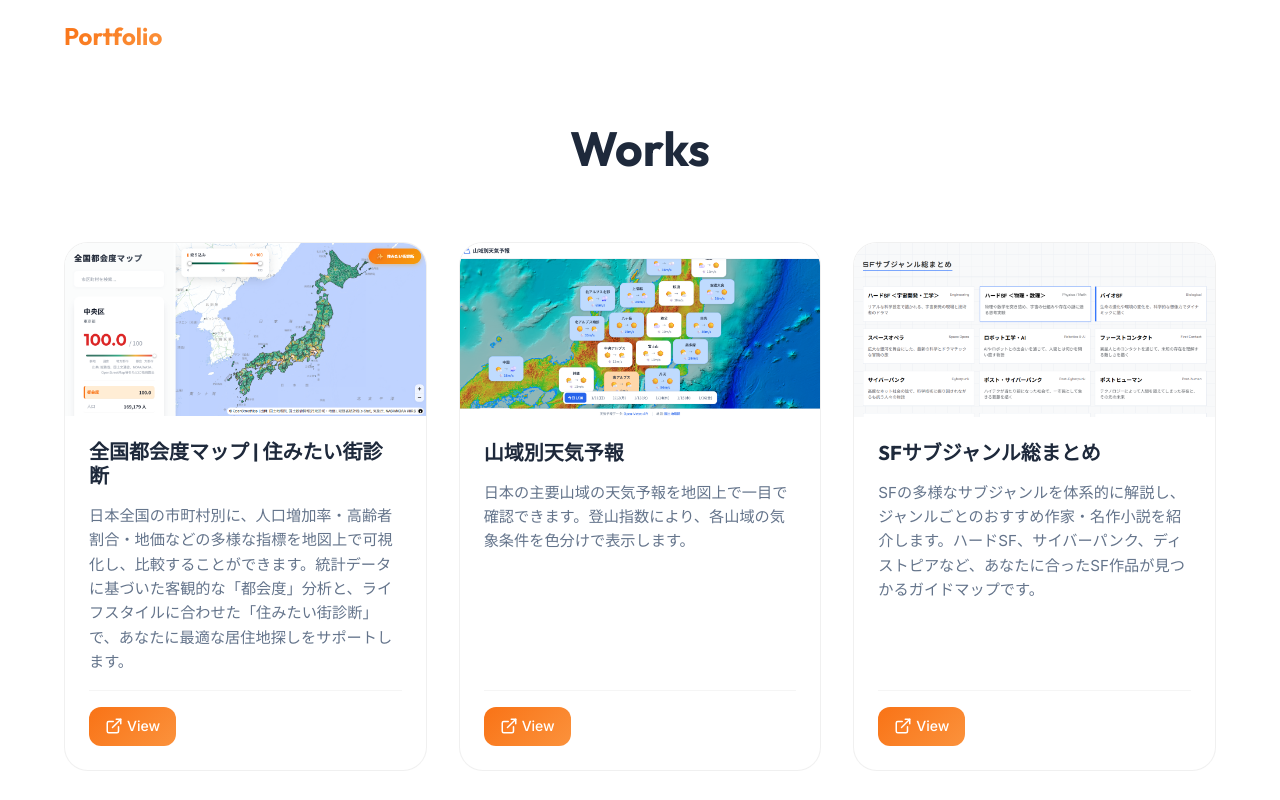
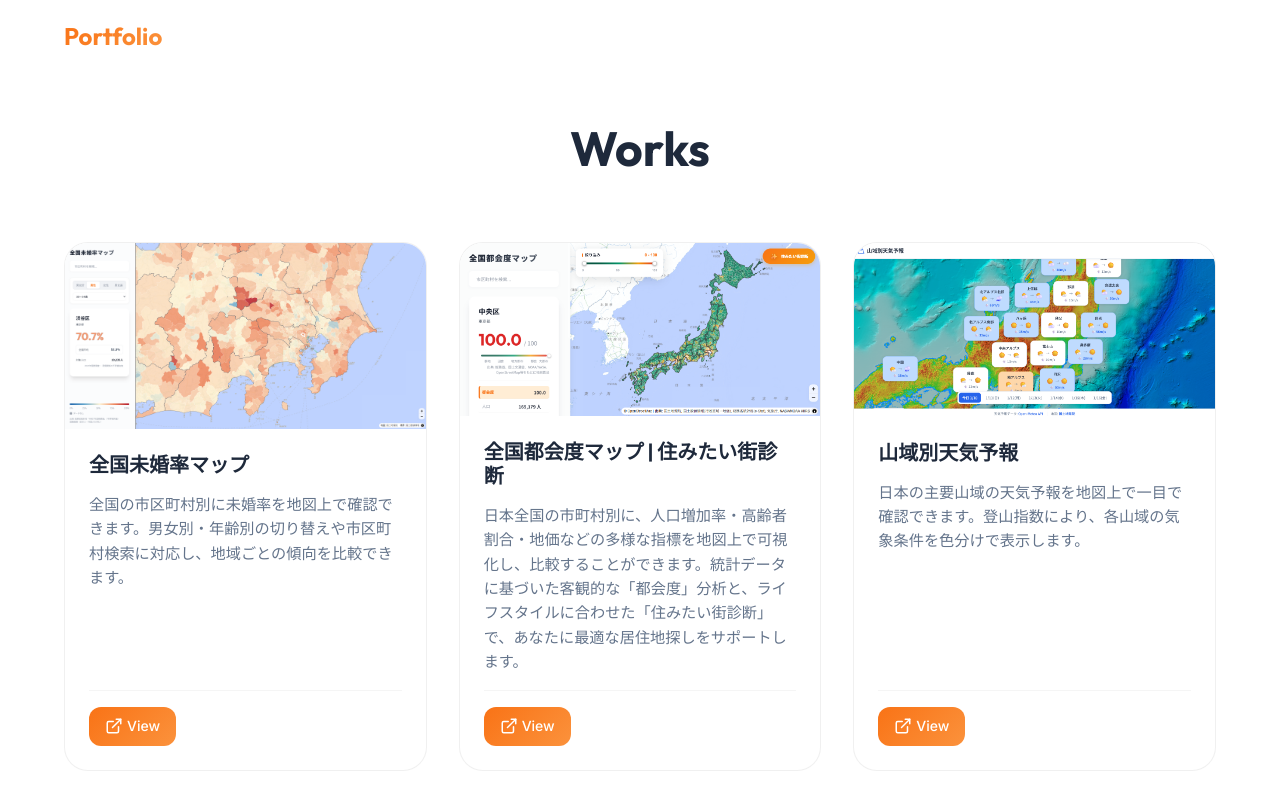
Before and after one commit to snp-model/snp-model.github.io, a React (Vite) app: page / in a window 1280 px wide. Shown: the top 800 px of the page. Built offline with nearby package versions, Linux system fonts and the light colour scheme.

Commit message:
Add unmarried rate map to portfolio

```diff
--- a/index.html
+++ b/index.html
@@ -22,10 +22,10 @@
     <meta name="supported-color-schemes" content="light" />
 
     <!-- 基本 SEO メタタグ -->
-    <title>Portfolio | snp</title>
+    <title>snp Portfolio | 個人開発のWebアプリ</title>
     <meta
       name="description"
-      content="snpのポートフォリオ。個人で開発したWebアプリケーションを公開しています。"
+      content="snpの個人開発ポートフォリオ。全国都会度マップ・全国未婚率マップをはじめ、暮らしや音楽に役立つWebアプリを紹介しています。"
     />
     <meta name="author" content="snp" />
 
@@ -35,28 +35,31 @@
     <!-- OGP (Open Graph Protocol) -->
     <meta property="og:type" content="website" />
     <meta property="og:url" content="https://serendiproducts.dev/" />
-    <meta property="og:title" content="Portfolio | snp" />
+    <meta property="og:title" content="snp Portfolio | 個人開発のWebアプリ" />
     <meta
       property="og:description"
-      content="snpのポートフォリオ。個人で開発したWebアプリケーションを公開しています。"
+      content="snpの個人開発ポートフォリオ。全国都会度マップ・全国未婚率マップをはじめ、暮らしや音楽に役立つWebアプリを紹介しています。"
     />
     <meta
       property="og:image"
-      content="https://serendiproducts.dev/og-image.png"
+      content="https://serendiproducts.dev/assets/project-unmarried-rate-map.png"
     />
+    <meta property="og:image:alt" content="全国未婚率マップのスクリーンショット" />
+    <meta property="og:image:width" content="1910" />
+    <meta property="og:image:height" content="988" />
     <meta property="og:site_name" content="snp Portfolio" />
     <meta property="og:locale" content="ja_JP" />
 
     <!-- Twitter Card -->
     <meta name="twitter:card" content="summary_large_image" />
-    <meta name="twitter:title" content="Portfolio | snp" />
+    <meta name="twitter:title" content="snp Portfolio | 個人開発のWebアプリ" />
     <meta
       name="twitter:description"
-      content="snpのポートフォリオ。個人で開発したWebアプリケーションを公開しています。"
+      content="snpの個人開発ポートフォリオ。全国都会度マップ・全国未婚率マップをはじめ、暮らしや音楽に役立つWebアプリを紹介しています。"
     />
     <meta
       name="twitter:image"
-      content="https://serendiproducts.dev/og-image.png"
+      content="https://serendiproducts.dev/assets/project-unmarried-rate-map.png"
     />
 
     <!-- Google Fonts: Outfit & Inter -->
@@ -74,7 +77,7 @@
         "@type": "WebSite",
         "name": "snp Portfolio",
         "url": "https://serendiproducts.dev/",
-        "description": "snpのポートフォリオ。個人で開発したWebアプリケーションを公開しています。",
+        "description": "snpの個人開発ポートフォリオ。全国都会度マップ・全国未婚率マップをはじめ、暮らしや音楽に役立つWebアプリを紹介しています。",
         "author": {
           "@type": "Person",
           "name": "snp",
--- a/src/data/projects.js
+++ b/src/data/projects.js
@@ -1,6 +1,19 @@
 // プロジェクトデータ
 // 実際のプロジェクトに置き換えてください
 export const projects = [
+  {
+    id: "project-unmarried-rate-map",
+    title: "全国未婚率マップ",
+    description:
+      "全国の市区町村別に未婚率を地図上で確認できます。男女別・年齢別の切り替えや市区町村検索に対応し、地域ごとの傾向を比較できます。",
+    type: "web",
+    image: "/assets/project-unmarried-rate-map.png",
+    links: {
+      live: "https://unmarried-rate-map.serendiproducts.dev/",
+      appStore: null,
+    },
+    featured: true,
+  },
   {
     id: "project-urbanity-map",
     title: "全国都会度マップ | 住みたい街診断",
```
Also changed, not shown: public/assets/project-unmarried-rate-map.png (added), 1 other file (tests, documents, lock files or other folders).
